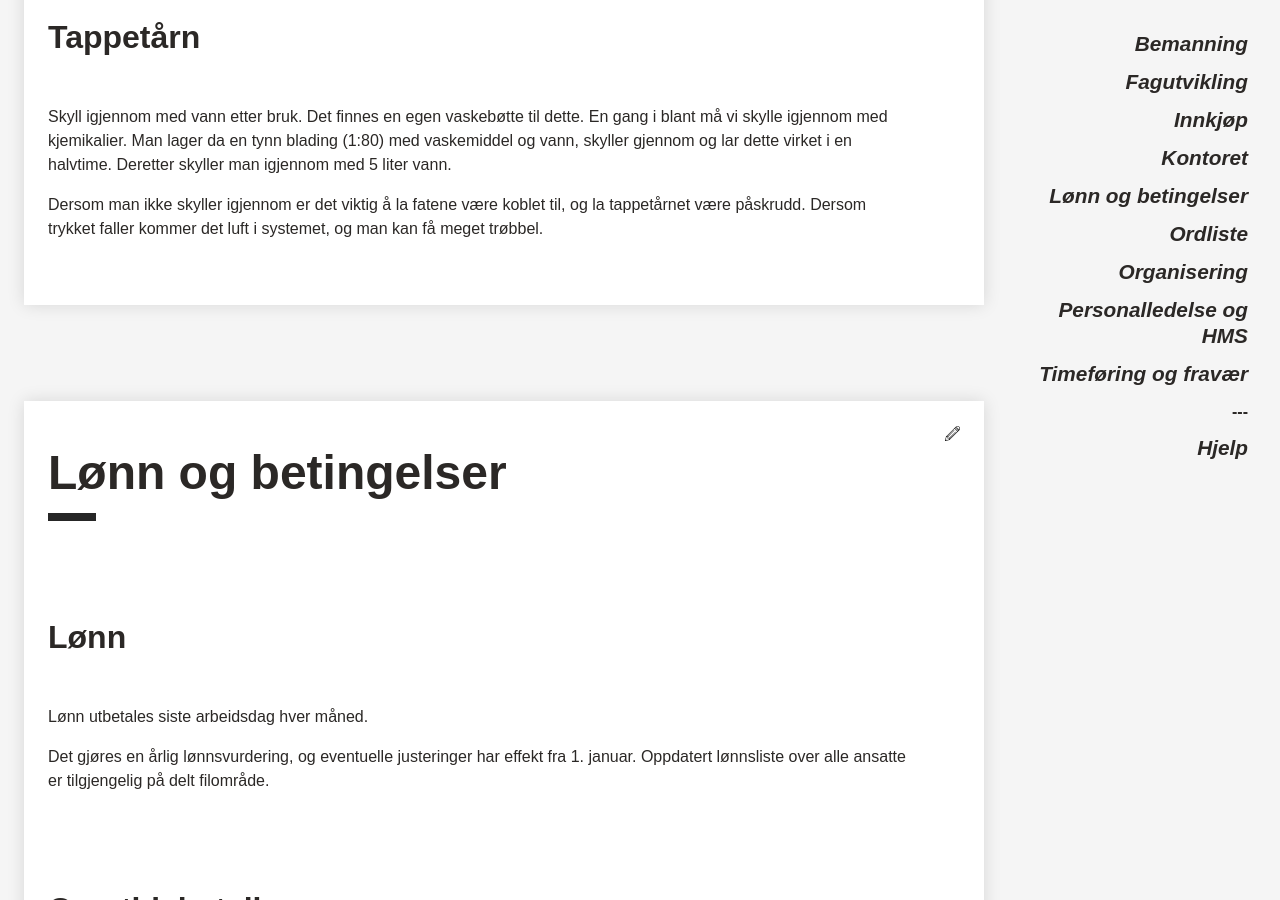
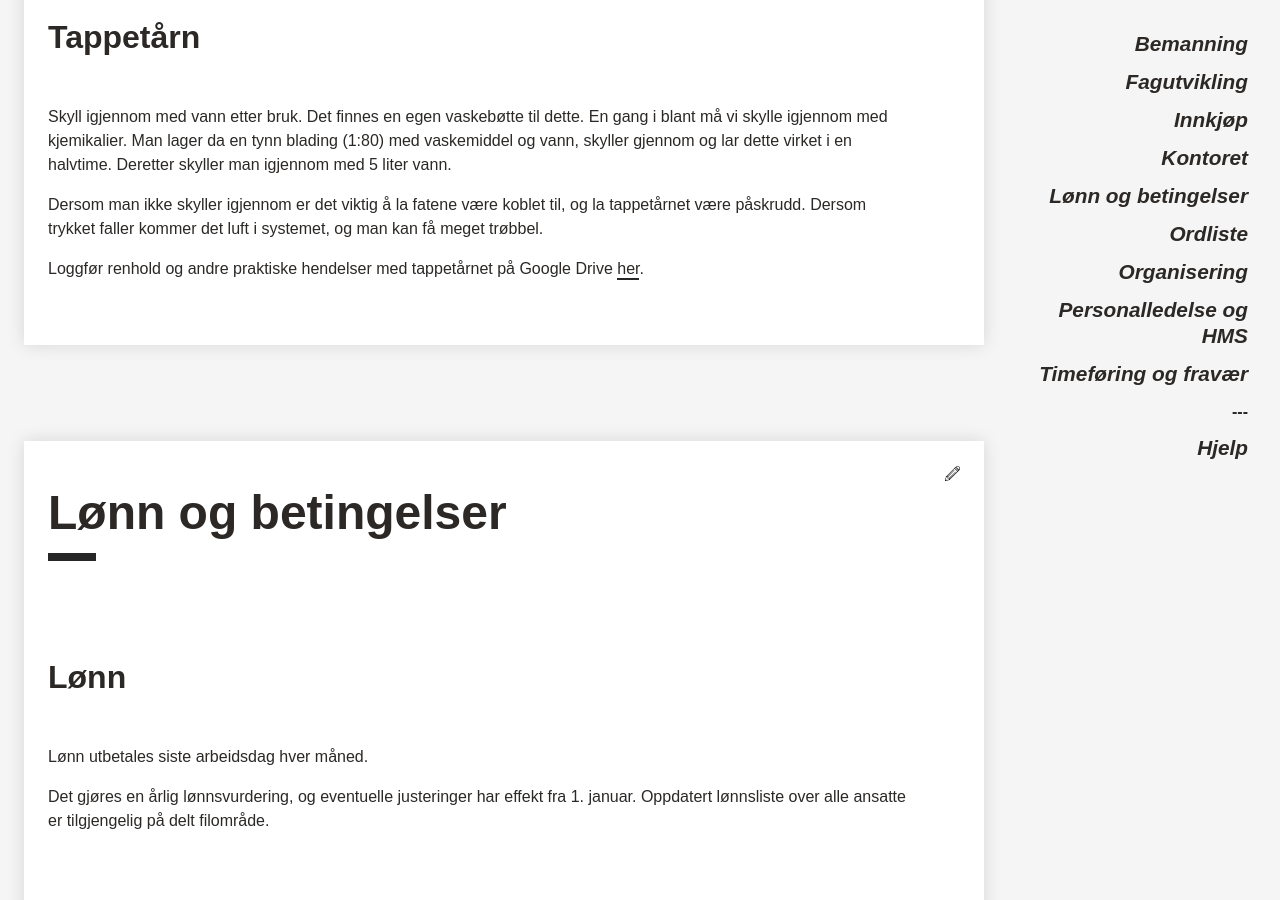
Before and after one commit to blankoslo/about-blank, a Jekyll site: the page built from index.md, in a window 1280 px wide and 900 px high, scrolled down 4934 px. Built offline with Jekyll 4.4.1, drawn with Linux system fonts in a browser that asks for light colours.

Commit message:
Update kontoret.md
- Lagt til tekst om og URL til tappetårn-log

```diff
--- a/content/kontoret.md
+++ b/content/kontoret.md
@@ -25,3 +25,5 @@ Når man er koblet til det trådløse nettet kan man spille til høyttalerne med
 Skyll igjennom med vann etter bruk. Det finnes en egen vaskebøtte til dette. En gang i blant må vi skylle igjennom med kjemikalier. Man lager da en tynn blading (1:80) med vaskemiddel og vann, skyller gjennom og lar dette virket i en halvtime. Deretter skyller man igjennom med 5 liter vann.
 
 Dersom man ikke skyller igjennom er det viktig å la fatene være koblet til, og la tappetårnet være påskrudd. Dersom trykket faller kommer det luft i systemet, og man kan få meget trøbbel.
+
+Loggfør renhold og andre praktiske hendelser med tappetårnet på Google Drive [her](https://drive.google.com/open?id=12dMDQAyuNo45Sak9J4j5F3i7CQ672nbq9CNFzQ4Zzmw).
```
